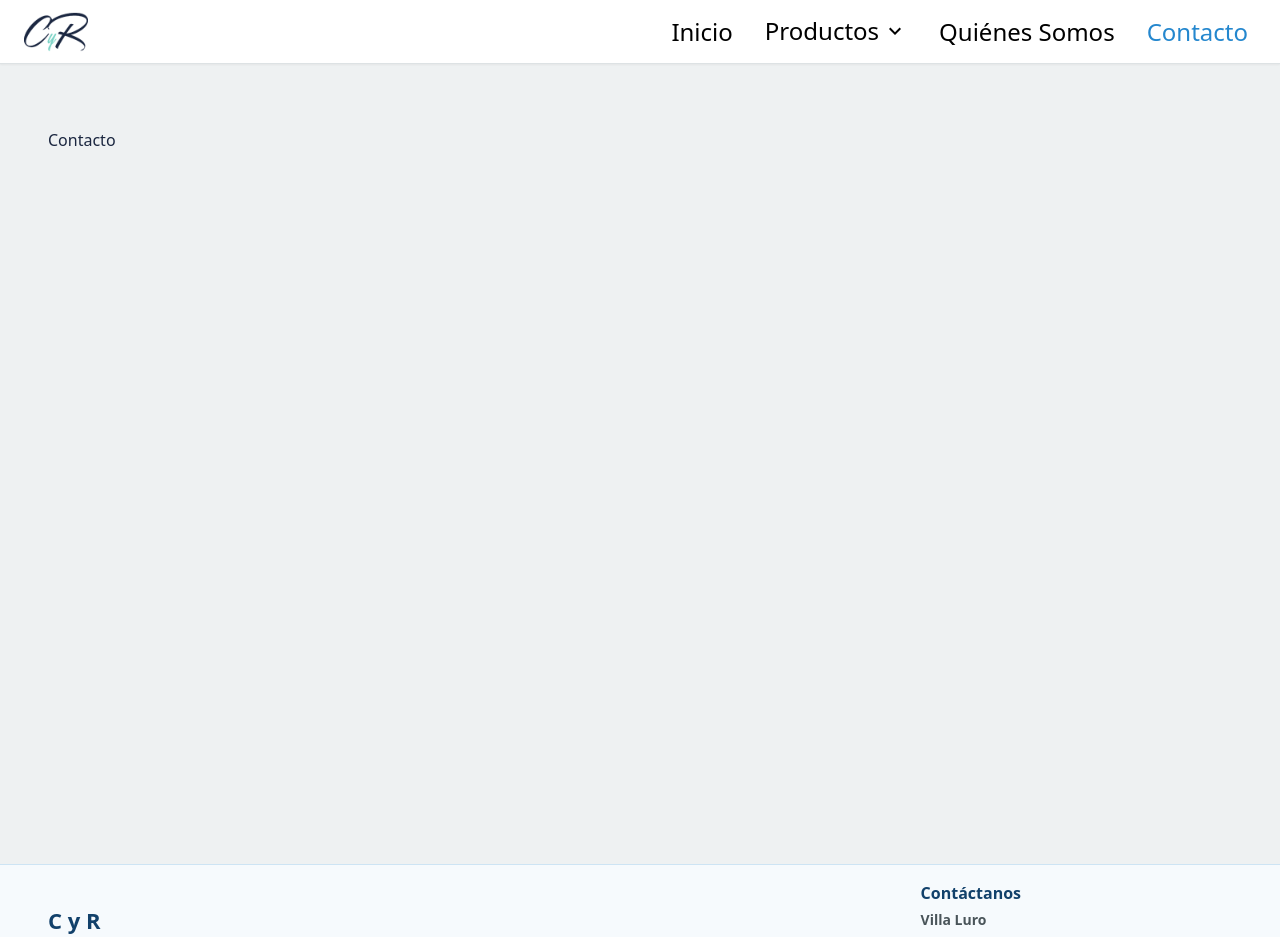
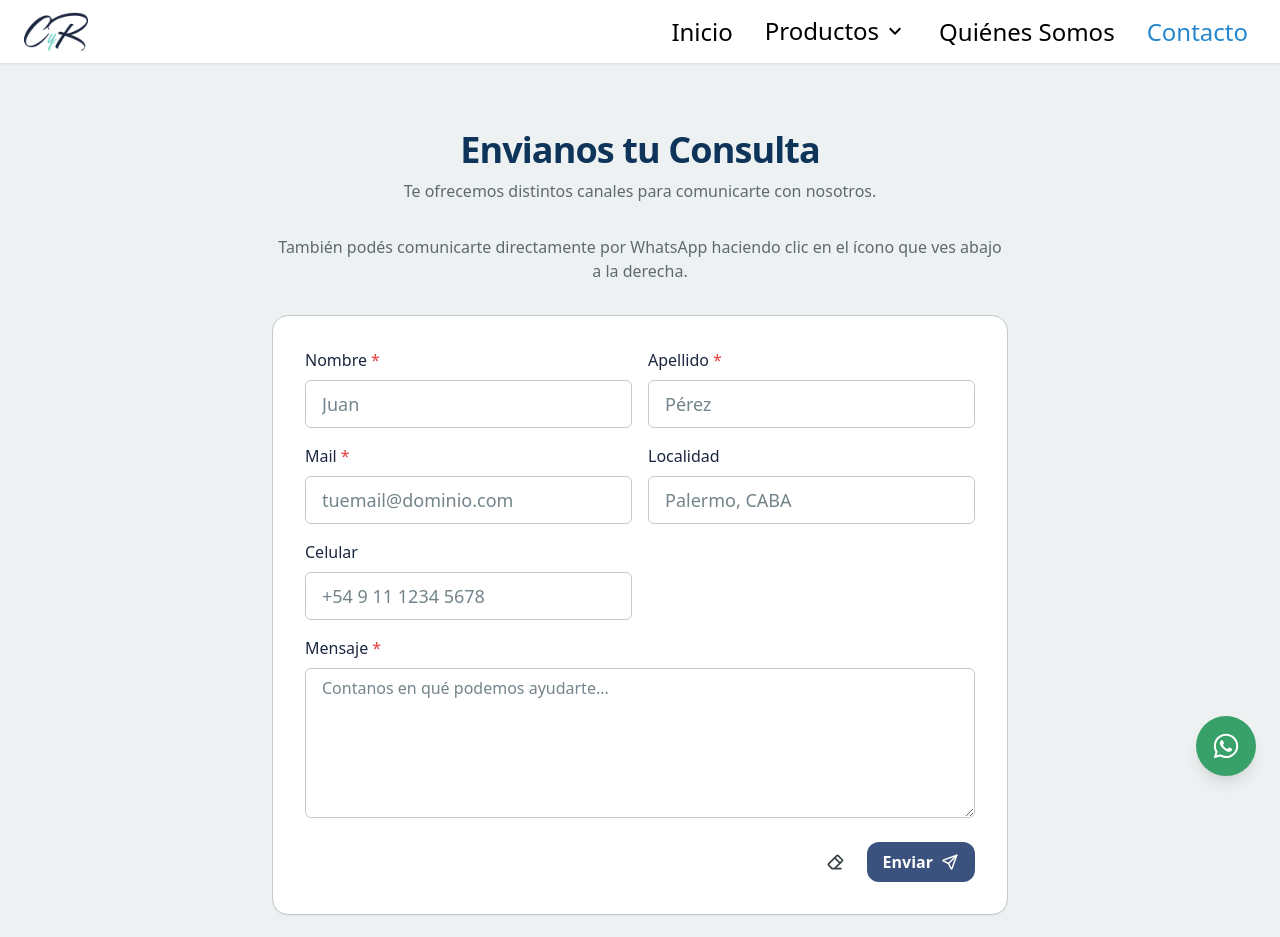
Before and after one commit to PDV10/CyR-Seguros, a React (Vite) app: page /contacto in a window 1280 px wide. Shown: the top 937 px of the page. Built offline with nearby package versions, Linux system fonts and the light colour scheme.

Commit message:
se agrega componente de formulario de contacto, solo ui falta el back

```diff
--- a/src/components/layout/RootLayout.tsx
+++ b/src/components/layout/RootLayout.tsx
@@ -1,9 +1,22 @@
 import { Flex, Box } from "@chakra-ui/react";
-import { Outlet } from "react-router-dom";
+import { Outlet, useLocation } from "react-router-dom";
 import Header from "./Header";
 import Footer from "./Footer";
+import type { ContactFormValues } from "../ui/ContactForm";
+import ContactForm from "../ui/ContactForm";
 
 export default function RootLayout() {
+  const { pathname } = useLocation();
+
+  const HIDE_GLOBAL_CONTACT_ON = ["/contact"];
+  const showGlobalContact = !HIDE_GLOBAL_CONTACT_ON.some((r) =>
+    pathname.startsWith(r),
+  );
+
+  const handleGlobalContactSubmit = (values: ContactFormValues) => {
+    console.log("Contacto (global) enviado:", values);
+  };
+
   return (
     <Flex minH="100vh" direction="column" bg="gray.50" overflowX="hidden">
       <Box
@@ -24,6 +37,20 @@ export default function RootLayout() {
         <Outlet />
       </Box>
 
+      {showGlobalContact && (
+        <Box
+          as="section"
+          bg="white"
+          borderTop="1px solid"
+          borderColor="gray.100"
+          py={12}
+        >
+          <Flex maxW="container.md" mx="auto" px={4} direction="column" gap={6}>
+            <ContactForm onSubmit={handleGlobalContactSubmit} />
+          </Flex>
+        </Box>
+      )}
+
       <Box
         as="footer"
         bg="white"
--- /dev/null
+++ b/src/components/ui/ContactForm.tsx
@@ -0,0 +1,237 @@
+import {
+  Box,
+  SimpleGrid,
+  FormControl,
+  FormLabel,
+  Input,
+  Textarea,
+  Flex,
+  Tooltip,
+  IconButton,
+  Button,
+  Link as ChakraLink,
+  Icon,
+  Heading,
+  Text,
+} from "@chakra-ui/react";
+import { useState, useCallback, type ChangeEvent, type FormEvent } from "react";
+import { TbEraser, TbSend } from "react-icons/tb";
+import { FaWhatsapp } from "react-icons/fa";
+import RevealOnScroll from "../animations/RevealOnScroll";
+
+export type ContactFormValues = {
+  nombre: string;
+  apellido: string;
+  mail: string;
+  localidad: string;
+  celular: string;
+  mensaje: string;
+};
+
+type ContactFormProps = {
+  onSubmit?: (values: ContactFormValues) => void;
+  submitLabel?: string;
+  showWhatsAppFab?: boolean;
+  whatsappHref?: string;
+  /** Permite ocultar el bloque introductorio si alguna pantalla no lo necesita */
+  showIntro?: boolean;
+};
+
+export default function ContactForm({
+  onSubmit,
+  submitLabel = "Enviar",
+  showWhatsAppFab = true,
+  whatsappHref = "https://api.whatsapp.com/send?phone=5491155820489&text=Hola%2C%20me%20gustar%C3%ADa%20recibir%20m%C3%A1s%20informaci%C3%B3n%20sobre%20sus%20seguros.%20%C2%BFPodr%C3%ADan%20asesorarme%3F",
+  showIntro = true,
+}: ContactFormProps) {
+  const [values, setValues] = useState<ContactFormValues>({
+    nombre: "",
+    apellido: "",
+    mail: "",
+    localidad: "",
+    celular: "",
+    mensaje: "",
+  });
+
+  const handleChange = useCallback(
+    (e: ChangeEvent<HTMLInputElement | HTMLTextAreaElement>) => {
+      const { name, value } = e.target;
+      setValues((prev) => ({ ...prev, [name]: value }));
+    },
+    [],
+  );
+
+  const handleSubmit = useCallback(
+    (e: FormEvent<HTMLFormElement>) => {
+      e.preventDefault();
+      onSubmit?.(values);
+    },
+    [onSubmit, values],
+  );
+
+  const reset = useCallback(() => {
+    setValues({
+      nombre: "",
+      apellido: "",
+      mail: "",
+      localidad: "",
+      celular: "",
+      mensaje: "",
+    });
+  }, []);
+
+  return (
+    <RevealOnScroll delay={0.3}>
+      <Flex direction="column" maxW="container.md" mx="auto" gap={8} px={4}>
+        {showIntro && (
+          <>
+            <Box textAlign="center">
+              <Heading
+                size={{ base: "lg", md: "xl" }}
+                color="lightBlue.900"
+                letterSpacing="tight"
+              >
+                Envianos tu Consulta
+              </Heading>
+              <Text mt={2} color="gray.600">
+                Te ofrecemos distintos canales para comunicarte con nosotros.
+              </Text>
+            </Box>
+
+            <Text textAlign="center" color="gray.600">
+              También podés comunicarte directamente por WhatsApp haciendo clic
+              en el ícono que ves abajo a la derecha.
+            </Text>
+          </>
+        )}
+
+        <Box
+          as="form"
+          onSubmit={handleSubmit}
+          bg="white"
+          border="1px solid"
+          borderColor="gray.200"
+          borderRadius="2xl"
+          boxShadow="sm"
+          p={{ base: 5, md: 8 }}
+        >
+          <SimpleGrid columns={{ base: 1, md: 2 }} gap={4}>
+            <FormControl isRequired>
+              <FormLabel fontWeight="medium">Nombre</FormLabel>
+              <Input
+                size="lg"
+                name="nombre"
+                value={values.nombre}
+                onChange={handleChange}
+                placeholder="Juan"
+              />
+            </FormControl>
+
+            <FormControl isRequired>
+              <FormLabel fontWeight="medium">Apellido</FormLabel>
+              <Input
+                size="lg"
+                name="apellido"
+                value={values.apellido}
+                onChange={handleChange}
+                placeholder="Pérez"
+              />
+            </FormControl>
+
+            <FormControl isRequired>
+              <FormLabel fontWeight="medium">Mail</FormLabel>
+              <Input
+                size="lg"
+                type="email"
+                name="mail"
+                value={values.mail}
+                onChange={handleChange}
+                placeholder="tuemail@dominio.com"
+              />
+            </FormControl>
+
+            <FormControl>
+              <FormLabel fontWeight="medium">Localidad</FormLabel>
+              <Input
+                size="lg"
+                name="localidad"
+                value={values.localidad}
+                onChange={handleChange}
+                placeholder="Palermo, CABA"
+              />
+            </FormControl>
+
+            <FormControl>
+              <FormLabel fontWeight="medium">Celular</FormLabel>
+              <Input
+                size="lg"
+                type="tel"
+                name="celular"
+                value={values.celular}
+                onChange={handleChange}
+                placeholder="+54 9 11 1234 5678"
+              />
+            </FormControl>
+          </SimpleGrid>
+
+          <FormControl mt={4} isRequired>
+            <FormLabel fontWeight="medium">Mensaje</FormLabel>
+            <Textarea
+              name="mensaje"
+              value={values.mensaje}
+              onChange={handleChange}
+              placeholder="Contanos en qué podemos ayudarte..."
+              rows={6}
+              resize="vertical"
+            />
+          </FormControl>
+
+          <Flex mt={6} justify="flex-end" align="center" gap={3}>
+            <Tooltip label="Limpiar" hasArrow>
+              <IconButton
+                aria-label="Limpiar"
+                variant="ghost"
+                colorScheme="gray"
+                onClick={reset}
+                icon={<TbEraser size={20} />}
+              />
+            </Tooltip>
+            <Button
+              type="submit"
+              colorScheme="blue"
+              rightIcon={<TbSend size={18} />}
+              size="md"
+            >
+              {submitLabel}
+            </Button>
+          </Flex>
+        </Box>
+      </Flex>
+
+      {showWhatsAppFab && (
+        <ChakraLink
+          href={whatsappHref}
+          isExternal
+          position="fixed"
+          bottom="24px"
+          right="24px"
+          bg="green.500"
+          color="white"
+          borderRadius="full"
+          w="60px"
+          h="60px"
+          display="flex"
+          alignItems="center"
+          justifyContent="center"
+          _hover={{ bg: "green.600", transform: "scale(1.05)" }}
+          boxShadow="lg"
+          transition="all 0.2s ease-in-out"
+          zIndex={1000}
+          aria-label="Contactar por WhatsApp"
+        >
+          <Icon as={FaWhatsapp} boxSize={7} />
+        </ChakraLink>
+      )}
+    </RevealOnScroll>
+  );
+}
--- a/src/routes/contacto/index.tsx
+++ b/src/routes/contacto/index.tsx
@@ -1,4 +1,10 @@
 import MainContainer from "../../components/layout/MainContainer";
-export default function index() {
-  return <MainContainer>Contacto</MainContainer>;
+import ContactForm from "../../components/ui/ContactForm";
+
+export default function Index() {
+  return (
+    <MainContainer>
+      <ContactForm />
+    </MainContainer>
+  );
 }
```
